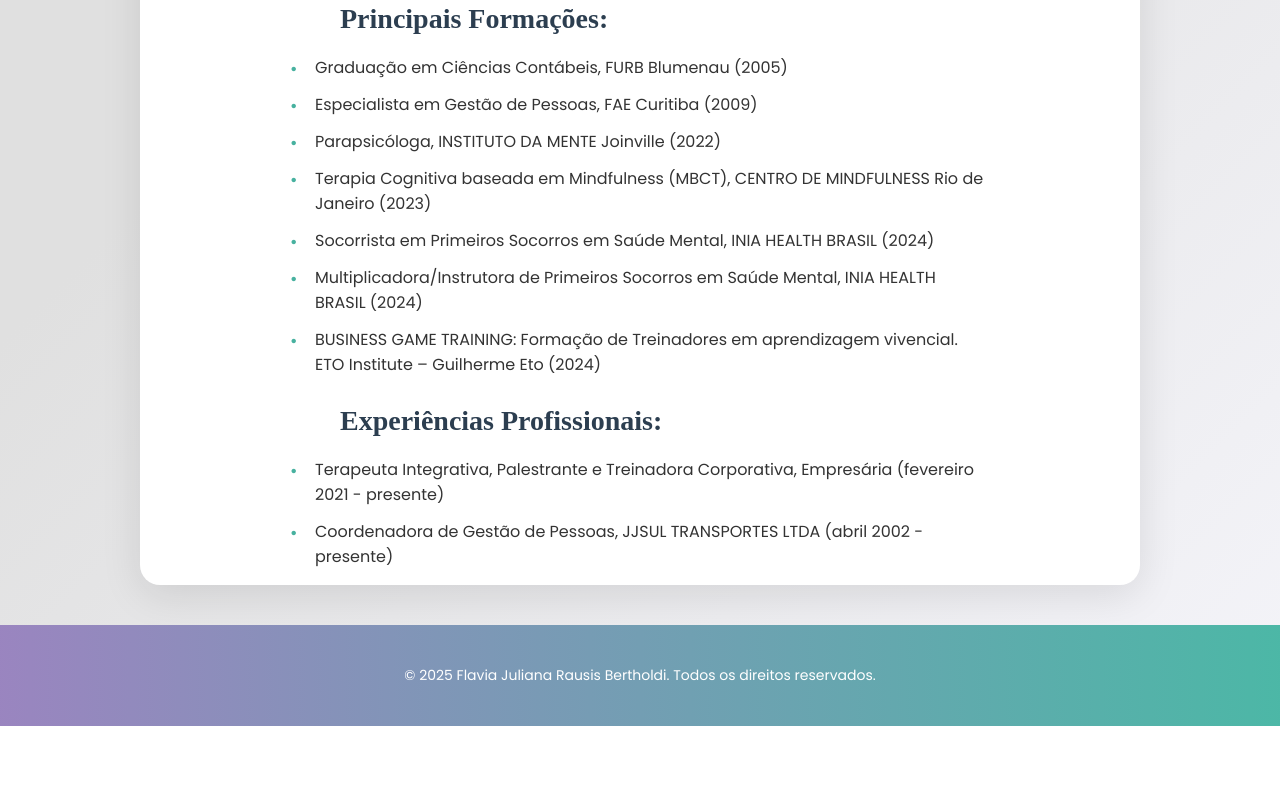
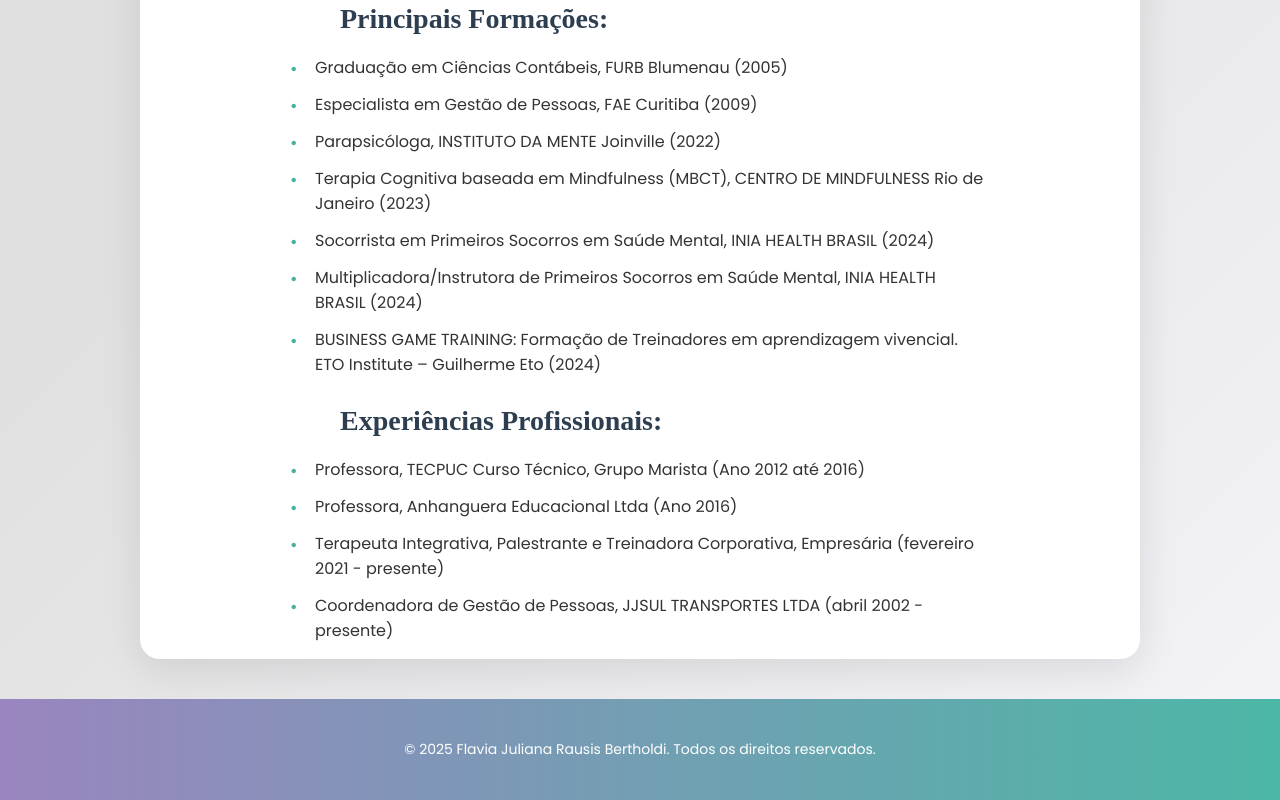
Before and after one commit to giuseppeBertholdi/Personal-Website, a plain HTML site: page public/sobre.html in a window 1280 px wide. Shown: the part 766-1566 px from the top of the page. Before the commit the page ends 1492 px from the top, so only its background shows below. Drawn offline with Linux system fonts and the light colour scheme.

Commit message:
commit elonmusk

```diff
--- a/public/sobre.html
+++ b/public/sobre.html
@@ -392,6 +392,8 @@
             <div class="secao">
                 <h3>Experiências Profissionais:</h3>
                 <ul>
+                    <li>Professora, TECPUC Curso Técnico, Grupo Marista (Ano 2012 até 2016)</li>
+                    <li>Professora, Anhanguera Educacional Ltda (Ano 2016)</li>
                     <li>Terapeuta Integrativa, Palestrante e Treinadora Corporativa, Empresária (fevereiro 2021 - presente)</li>
                     <li>Coordenadora de Gestão de Pessoas, JJSUL TRANSPORTES LTDA (abril 2002 - presente)</li>
                 </ul>
--- a/public/static/styles.css
+++ b/public/static/styles.css
@@ -21,7 +21,7 @@
 .container {
   background: #ffffff;
   border-radius: 25px;
-  margin-top: 10px;
+  margin-top: 20px;
   padding: 60px;
   text-align: center;
   box-shadow: 0 15px 30px rgba(0, 0, 0, 0.1);
```
Also changed, not shown: public/home.html (+0 -1 lines), public/index.html (+1 -0 lines).
